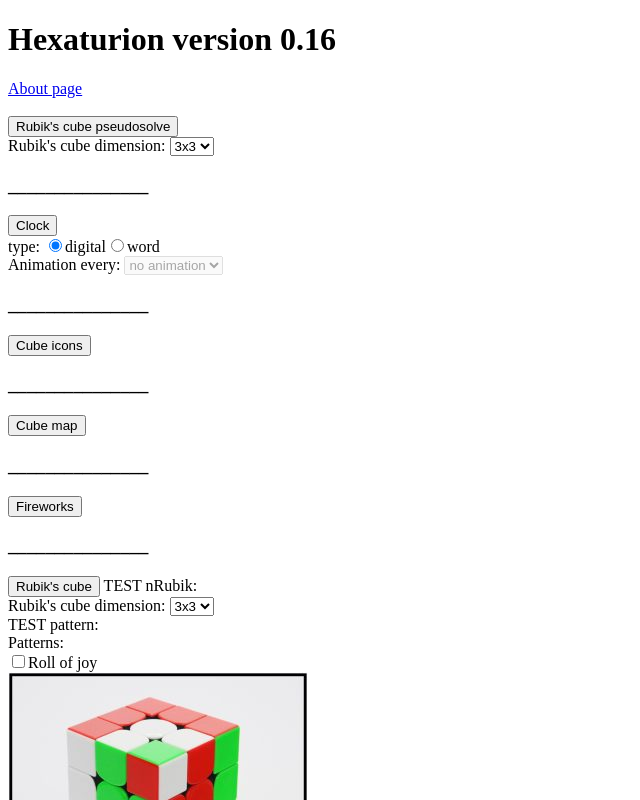
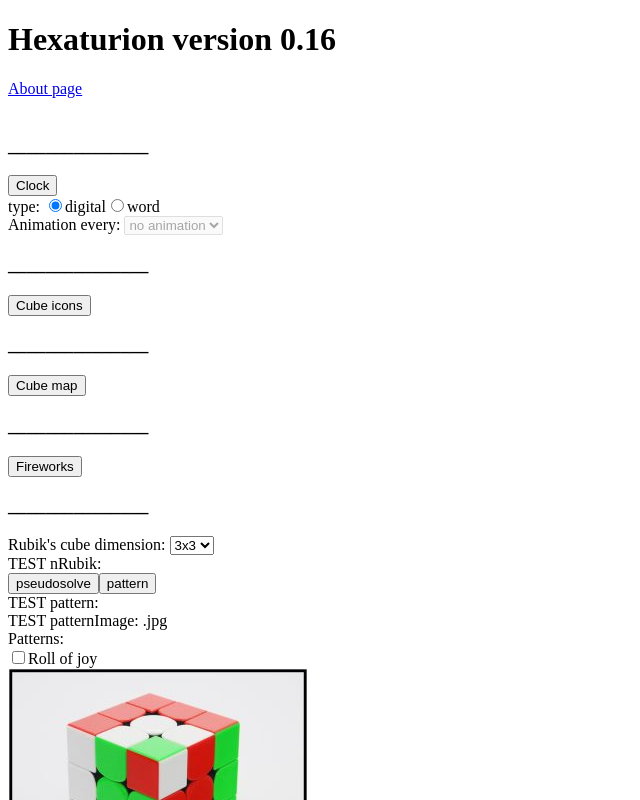
Before and after one commit to jeroenverspeek/hexaturion, a Nuxt app: page / in a window 1280 px wide. Shown: the top 800 px of the page, without its empty margins (0-640 px from the left). Built offline with nearby package versions, Linux system fonts and the light colour scheme.

Commit message:
grouped rubiksCube buttons together

```diff
--- a/pages/index.vue
+++ b/pages/index.vue
@@ -9,6 +9,7 @@ export default {
       cubeAppCommand: [],
       nRubik: null,
       pattern: '',
+      patternImage:'.jpg',
       rollOfJoy: false,
       clockType: 'digital',
       animationInterval: null,
@@ -18,7 +19,30 @@ export default {
       tickerSymbolsLimit: 3,
     }
   },
+  watch: {
+    // whenever question changes, this function will run
+    //question(newQuestion, oldQuestion) {
+    //  if (newQuestion.includes('?')) {
+    //    this.getAnswer()
+    //  }
+    //}
+    pattern(rubikPattern) {
+      if (rubikPattern.includes('c')) {
+        this.patternImage = 'anaconda.jpg'
+      }
+      //this.patternImage = getPatternImage(rubiksPattern)
+    }
+  },
   methods: {
+
+    //getPatternImage(rubikPattern){
+    //  if (rubikPattern.includes('c')) {
+    //    return 'anaconda.jpg'
+    //  } else {
+    //    return 'test.jpg'
+    //  }
+    //},
+
     async pseudoRubiksCubeSolve() {
       this.cubeAppName = 'pseudoRubiksCubeSolve';
       this.cubeAppPath = appSrcDir + 'pseudoRubiksCube/'+ this.cubeAppName + '.ts';
@@ -188,24 +212,6 @@ export default {
 
     <nuxt-link to="/about">About page</nuxt-link><br><br>
 
-    <button @click="pseudoRubiksCubeSolve">Rubik's cube pseudosolve</button>
-    <br>
-
-    <!-- <span> TEST nRubik: {{ nRubik }}</span><br> -->
-    <div>Rubik's cube dimension:
-     <select v-model="nRubik">
-       <option value="1">1x1</option>
-       <option value="2">2x2</option>
-       <option value=null>3x3</option>
-       <option value="4">4x4</option>
-       <option value="5">5x5</option>
-       <option value="6">6x6</option>
-       <option value="7">7x7</option>
-       <option value="8">8x8</option>
-       <option value="9">9x9</option>
-     </select>
-    </div>
-
     <h3>_______________</h3>
     <button :disabled="!clockType" @click="smartClock">Clock</button>
     <br>
@@ -245,9 +251,7 @@ export default {
     <button @click="showFireworks">Fireworks</button>
 
     <h3>_______________</h3>
-    <button @click="showRubiksCube">Rubik's cube</button>
 
-    <span> TEST nRubik: {{ nRubik }}</span><br>
     <div>Rubik's cube dimension:
      <select v-model="nRubik">
        <option value="1">1x1</option>
@@ -262,7 +266,17 @@ export default {
      </select>
     </div>
 
+    <span> TEST nRubik: {{ nRubik }}</span><br>
+    <!--
+    <button @click="rubiksCubeScramble">scramble</button>
+    <button @click="rubiksCubeSolve">solve</button>
+    -->
+    <button @click="pseudoRubiksCubeSolve">pseudosolve</button>
+    <button @click="showRubiksCube">pattern</button>
+    <br>
+
     <span> TEST pattern: {{ pattern }}</span><br>
+    <span> TEST patternImage: {{ patternImage }}</span><br>
 
     <div>Patterns:
      <select v-model="pattern" size="5" v-if="(nRubik==1)">
```
